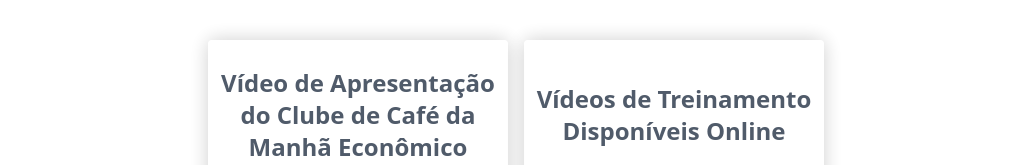
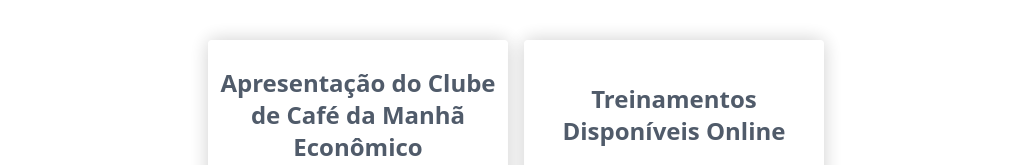
Before and after one commit to leoFagundes/BBC, a Next.js app: page / in a window 1280 px wide. Shown: the part 635-800 px from the top of the page, without its empty margins (124-1156 px from the left). Built offline with nearby package versions, Linux system fonts and the light colour scheme.

Commit message:
fix texts

```diff
--- a/src/app/page.tsx
+++ b/src/app/page.tsx
@@ -69,13 +69,13 @@ export default function Home() {
             <Card
               srcTitle="Assistir"
               onClick={() => setWelcomeVideoOpen(true)}
-              title="Vídeo de Apresentação do Clube de Café da Manhã Econômico"
+              title="Apresentação do Clube de Café da Manhã Econômico"
               icon={<FaArrowRightFromBracket />}
             />
             <Card
-              srcTitle="Galeria de vídeos"
+              srcTitle="Galeria"
               src="https://www.youtube.com/playlist?list=PLSksKII1HhP4yNgQBOkKS1Bv_5TXgjSY7"
-              title="Vídeos de Treinamento Disponíveis Online"
+              title="Treinamentos Disponíveis Online"
               icon={<FaArrowRightFromBracket />}
             />
           </div>
```
